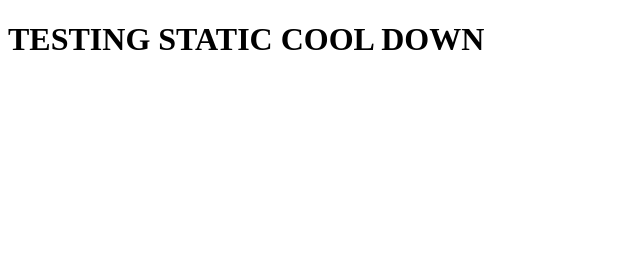
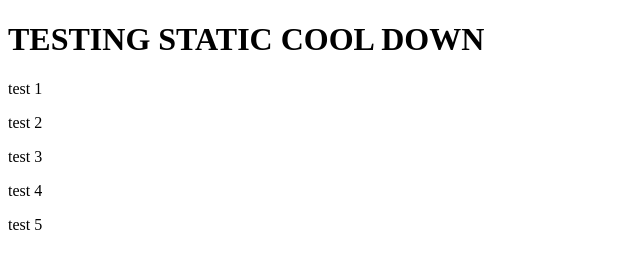
Before and after one commit to jang55/cool-down-page, a plain HTML site: page index.html in a window 1280 px wide. Shown: the whole page, without its empty margins (0-640 px from the left). Drawn offline with Linux system fonts and the light colour scheme.

Commit message:
testing page

```diff
--- a/cool-down-page.html
+++ b/index.html
@@ -7,5 +7,10 @@
 </head>
 <body>
     <h1>TESTING STATIC COOL DOWN</h1>
+    <p>test 1</p>
+    <p>test 2</p>
+    <p>test 3</p>
+    <p>test 4</p>
+    <p>test 5</p>
 </body>
 </html>
```
Also changed, not shown: cool-down-page.css (deleted), style.css (added).
